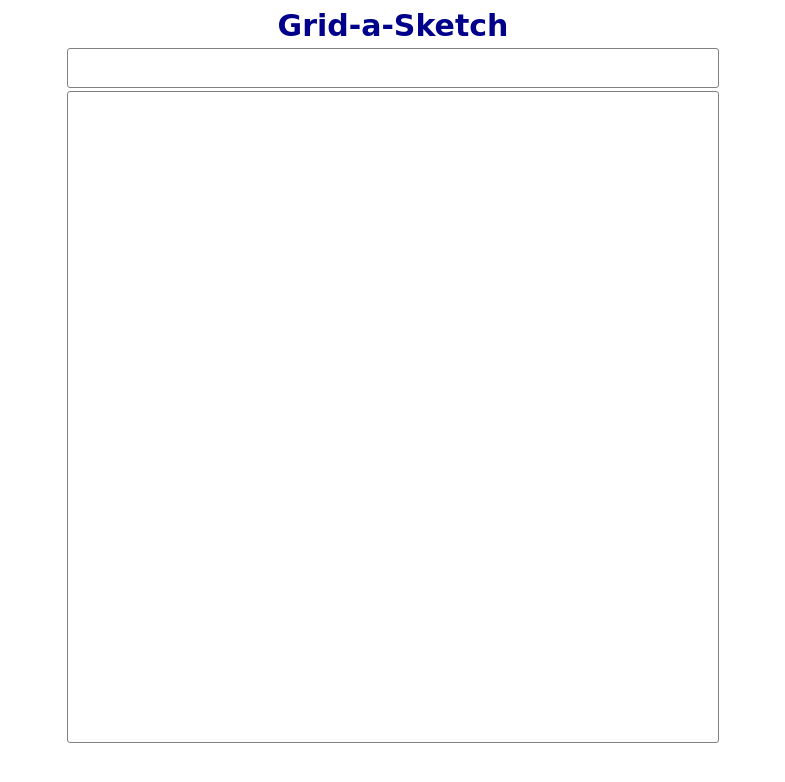
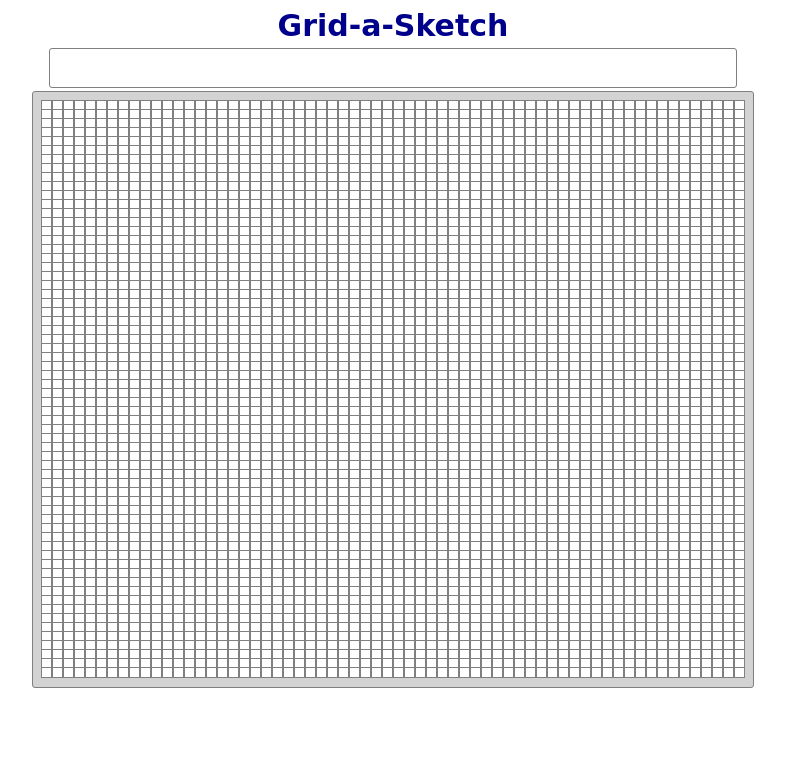
Before and after one commit to SimpleBeat/grid, a plain HTML site: page index.html in a window 1280 px wide. Shown: the whole page, without its empty margins (247-1032 px from the left). Drawn offline with nearby package versions, Linux system fonts and the light colour scheme.

Commit message:
Updated javascript and style

```diff
--- a/app.js
+++ b/app.js
@@ -1 +1,40 @@
 // Grid JavaScript (requires jQuery)
+
+$(document).ready(function(){
+  var gridWidth=$(".grid").width();
+  var cellsInRow=64;
+
+  makeAGrid(cellsInRow);
+
+});
+
+function makeAGrid(cells) {
+  var dta1='<div class="cellRow"></div>';
+  var dta2='<div class="cell"></div>';
+
+  for (var i=0; i<cells; i++) {
+    $('.grid').append(dta1);
+  }
+  for (var j=0; j<cells; j++) {
+    $('.grid').find('.cellRow').append(dta2);
+  }
+
+  switch (cells) {
+    case 64: {
+      $('.cell').css({'width': '9px', 'height': '9px'});
+      $('.cellRow').css({'height': '9px'});
+      break;
+    }
+    case 32: {
+      $('.cell').css("width", "20px");
+      $('.cell').css("height", "20px");
+      $('.cellRow').css("height", "20px");
+      break;
+    }
+    default: {
+      $('.cell').css({'width': '40px', 'height': '40px'});
+    }
+  }
+
+
+};
--- a/style.css
+++ b/style.css
@@ -10,17 +10,36 @@ h1 {
 .header {
   border: 1px solid grey;
   border-radius: 3px;
-  width: 640px;
+  width: 680px;
   height: 34px;
   margin: 0 auto 3px auto;
-  padding: 2px 5px 2px 5px;
+  padding: 2px 3px 2px 3px;
 }
 
 .grid {
   border: 1px solid grey;
   border-radius: 3px;
-  width: 640px;
-  height: 640px;
-  margin: 0 auto 5px auto;
-  padding: 5px;
+  width: 710px;
+  margin: 0 auto 0 auto;
+  padding: 5px 5px 14px 5px;
+  text-align: center;
+  background-color: lightgrey;
 }
+
+.cell {
+  display: inline-block;
+  border: 1px solid grey;
+  padding: 0;
+  margin: 0;
+  width: 40px;
+  height: 40px;
+  background-color: white;
+}
+
+.cellRow {
+  border: 0;
+  padding: 0;
+  margin: 0 auto 0 auto;
+  width: 710px;
+  height: 40px;
+}
```
Also changed, not shown: index.html (+2 -6 lines).
